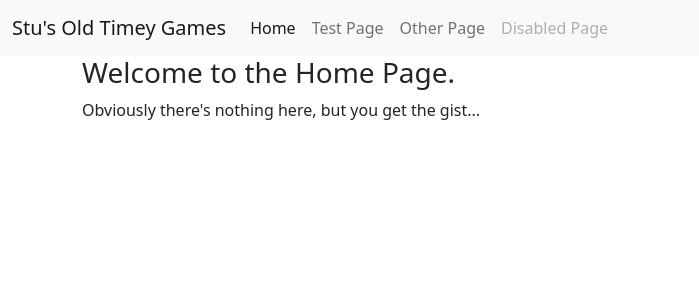
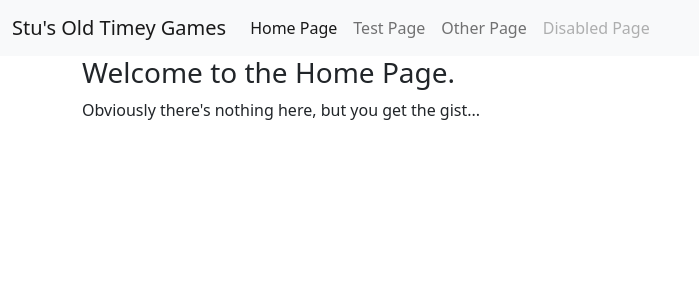
Before and after one commit to sman123123/X-WingAI, a Flask app: page / in a window 1280 px wide. Shown: the top 300 px of the page, without its empty margins (0-699 px from the left). Run offline with Flask 2, Linux system fonts and the light colour scheme.

Commit message:
Update base.html

```diff
--- a/templates/base.html
+++ b/templates/base.html
@@ -16,13 +16,13 @@
 		    <div class="collapse navbar-collapse" id="navbarNav">
 		      <ul class="navbar-nav">
 		      	<li class="nav-item">
-					<a {% if page == "home" %}class="nav-link active" aria-current="page" {% else %}class="nav-link"{% endif %} href="/">Home</a>
+					<a {% if page == "home" %} class="nav-link active" aria-current="page" {% else %} class="nav-link" {% endif %} href="/">Home Page</a>
 				</li>
 				<li class="nav-item">
-				  	<a {% if page == "test" %}class="nav-link active" aria-current="page" {% else %}class="nav-link"{% endif %} href="/test">Test Page</a>
+				  	<a {% if page == "test" %} class="nav-link active" aria-current="page" {% else %} class="nav-link" {% endif %} href="/test">Test Page</a>
 				</li>
 				<li class="nav-item">
-				  	<a {% if page == "other" %}class="nav-link active" aria-current="page" {% else %}class="nav-link"{% endif %} href="/construction">Other Page</a>
+				  	<a {% if page == "other" %} class="nav-link active" aria-current="page" {% else %} class="nav-link" {% endif %} href="/construction">Other Page</a>
 				</li>
 				<li class="nav-item">
 				  	<a class="nav-link disabled" href="#" tabindex="-1" aria-disabled="true">Disabled Page</a>
```
